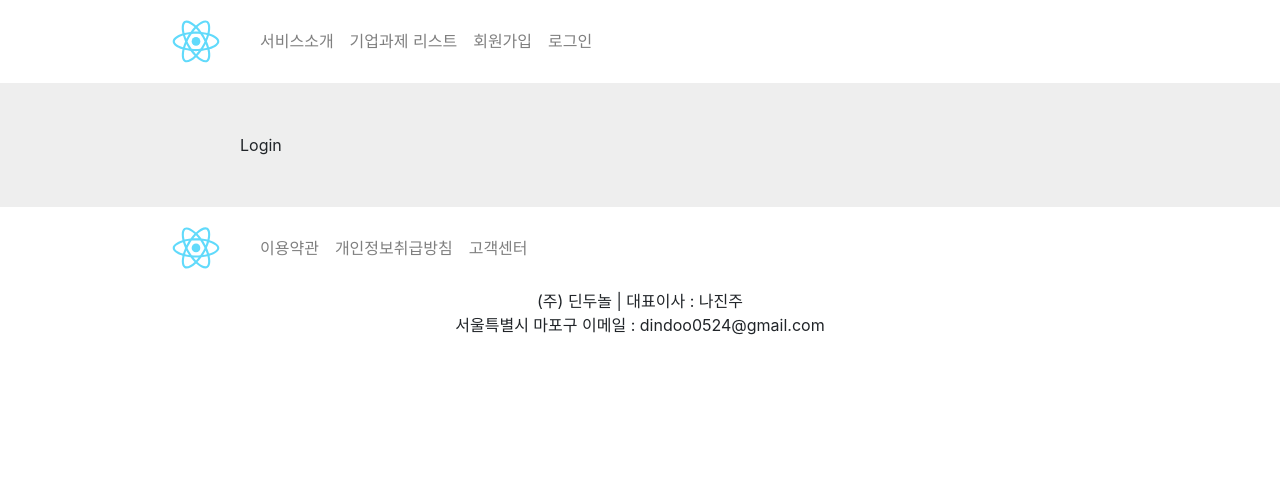
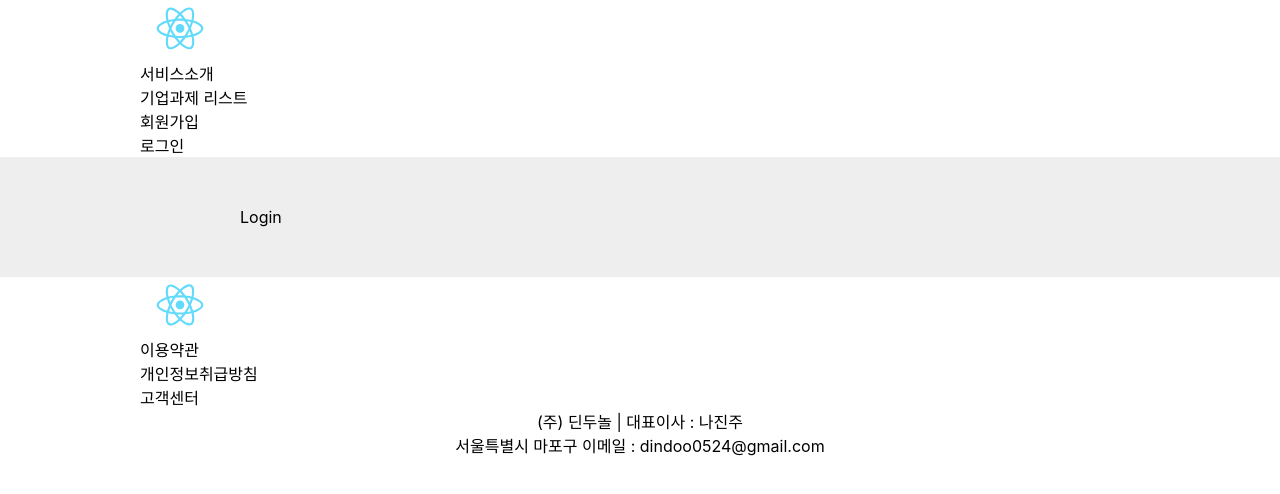
Before and after one commit to JinjuNa/miniowner, a React (Create React App) app: page /login in a window 1280 px wide. Shown: the top 494 px of the page. Built offline with nearby package versions, Linux system fonts and the light colour scheme.

Commit message:
bootstrap 제거

```diff
--- a/src/App.js
+++ b/src/App.js
@@ -1,7 +1,6 @@
 import React from 'react';
 import './App.css';
 import {BrowserRouter as Router, Route, Switch} from 'react-router-dom'
-import 'bootstrap/dist/css/bootstrap.min.css';
 import Header from './components/Header';
 import Home from './pages/Home';
 import Project from './pages/Project';
--- a/src/components/Footer.js
+++ b/src/components/Footer.js
@@ -1,6 +1,5 @@
 import React from 'react';
 // import {BrowserRouter as Link} from 'react-router-dom'
-import {Navbar} from 'react-bootstrap';
 import logo from '../logo.svg';
 import NavList from './NavList';
 
@@ -15,10 +14,10 @@ const Footer = () => {
   return (
     <footer>
       <div className="wrap">
-        <Navbar>
-            <Navbar.Brand href="/"><img src={logo} className="App-logo" alt="logo" /></Navbar.Brand>
+        <div>
+            <a href="/"><img src={logo} className="App-logo" alt="logo" /></a>
             <NavList menuList={item}/>
-        </Navbar>
+        </div>
         <div className="copyRight">
             (주) 딘두놀 | 대표이사 : 나진주 <br />
             서울특별시 마포구
--- a/src/components/Header.js
+++ b/src/components/Header.js
@@ -1,7 +1,6 @@
 import React from 'react';
 import logo from '../logo.svg';
 // import {BrowserRouter as Link} from 'react-router-dom'
-import {Navbar} from 'react-bootstrap';
 import NavList from './NavList';
 
 const Header =() => {
@@ -17,11 +16,11 @@ const Header =() => {
   return (
     <header>
       <div className="wrap">
-        <Navbar>
-            <Navbar.Brand href="/"><img src={logo} className="App-logo" alt="logo" /></Navbar.Brand>
+        <div>
+            <a href="/"><img src={logo} className="App-logo" alt="logo" /></a>
             <NavList menuList={item}/>
             <NavList menuList={loginItem} className="mr-auto" />
-        </Navbar>
+        </div>
 
       </div>
     </header>
--- a/src/components/NavList.js
+++ b/src/components/NavList.js
@@ -1,20 +1,19 @@
 import React from 'react';
-import {Nav} from 'react-bootstrap';
 
 const NavItem = ({title, link}) => {
     return (
-        <Nav.Item>
-            <Nav.Link href={link}>{title}</Nav.Link>
-        </Nav.Item>
+        <div>
+            <a href={link}>{title}</a>
+        </div>
     )
 }
 
 const NavList = ({menuList, className}) => {
         const listItem = menuList.map((item, index)=> <NavItem title={item.title} link={item.link} key={index}/>);
     return (
-        <Nav className={className}>
+        <div className={className}>
             {listItem}
-        </Nav>
+        </div>
     )
 }
 
--- a/src/components/ProjectComponent.js
+++ b/src/components/ProjectComponent.js
@@ -1,7 +1,6 @@
-import React, { Component } from 'react';
+import React from 'react';
 import styled from 'styled-components';
-// import {BrowserRouter as Link} from 'react-router-dom'
-// import {Nav, Navbar} from 'react-bootstrap';
+
 const UL = styled.ul`
     text-align:center;
 `
@@ -55,31 +54,31 @@ const LI = styled.li`
         color : gray;
     }
 `
-const ProjectBox = () => {
+const ProjectBox = (props) => {
     let statusClass ='dateContainer ';
-    if(this.props.status === '모집 중'){ statusClass += 'green' }
-    if(this.props.status === '진행 중'){ statusClass += 'red' }
-    if(this.props.status === '종료'){ statusClass += 'gray' }
-    const link = '/item/'+this.props.num;
+    if(props.status === '모집 중'){ statusClass += 'green' }
+    if(props.status === '진행 중'){ statusClass += 'red' }
+    if(props.status === '종료'){ statusClass += 'gray' }
+    const link = '/item/'+props.num;
 
     return (
         <LI>
             <a href={link}>
             <div className="imgContainer"></div>
             <div className="txtContainer">
-                <p>{this.props.category}</p>
-                <h3>{this.props.title}</h3>
+                <p>{props.category}</p>
+                <h3>{props.title}</h3>
             </div>
             <div className= {statusClass}>
-                {this.props.status}
+                {props.status}
             </div>
             </a>
         </LI>
     )
 }
 
-const ProjectComponent = () => {
-    const limit = this.props.limit;
+const ProjectComponent = (props) => {
+    const limit = props.limit;
     const projectItem = [
         {num : 1, title : '\'중고나라\' 브랜드 개선 아이디어 제안', category : '기획아이디어제안마케팅', status : '모집 중', dateActive : true, date : '2020.04.27', img : '1.jpg' },
         {num : 2, title : '새로운 소비 트랜드, \'그린 컨슈머\'를 겨냥한 친환경 화장품 파우치 기획', category : '기획아이디어제안마케팅', status : '모집 중', dateActive : true, date : '2020.04.27', img : '2.jpg' },
--- /dev/null
+++ b/src/pages/Home.css
@@ -0,0 +1,4 @@
+.allProject{
+    text-align : right;
+    padding-right: 10px;
+}
--- a/src/pages/Home.js
+++ b/src/pages/Home.js
@@ -1,7 +1,7 @@
 import React from 'react';
 import styled from 'styled-components';
-import { Carousel } from 'react-bootstrap';
 import ProjectComponent from '../components/ProjectComponent';
+import './Home.css';
 
 const CarouselImg = styled.div`
   width:800px;
@@ -11,13 +11,13 @@ const CarouselImg = styled.div`
 
 const CarouselComponent = (props) =>{
   return (
-    <Carousel.Item>
+    <div>
       <CarouselImg className="d-block w-100"/>
-      <Carousel.Caption>
+      <div>
         <h3>{props.label}</h3>
         <p>{props.detail}</p>
-      </Carousel.Caption>
-    </Carousel.Item>
+      </div>
+    </div>
   )
 }
 
@@ -29,44 +29,21 @@ const CarouselBox = () => {
     ]
     const slideContent = slideItem.map((slideItem, index)=> <CarouselComponent label={slideItem.label} detail={slideItem.detail} key={index} />);
     return(
-      <Carousel>
+      <div>
         {slideContent}
-      </Carousel>
+      </div>
     )
 }
 
 const Home = () => {
   return (
     <div className="pageContainer">
-        {/* <CarouselBox /> */}
-        <Carousel>
-          <Carousel.Item>
-            <CarouselImg className="d-block w-100" />
-            <Carousel.Caption>
-              <h3>First slide label</h3>
-              <p>Nulla vitae elit libero, a pharetra augue mollis interdum.</p>
-            </Carousel.Caption>
-          </Carousel.Item>
-          <Carousel.Item>
-            <CarouselImg className="d-block w-100"/>
-            <Carousel.Caption>
-              <h3>Second slide label</h3>
-              <p>Lorem ipsum dolor sit amet, consectetur adipiscing elit.</p>
-            </Carousel.Caption>
-          </Carousel.Item>
-          <Carousel.Item>
-            <CarouselImg className="d-block w-100"/>
-            <Carousel.Caption>
-              <h3>Third slide label</h3>
-              <p>Praesent commodo cursus magna, vel scelerisque nisl consectetur.</p>
-            </Carousel.Caption>
-          </Carousel.Item>
-        </Carousel>
+        <CarouselBox />
 
         <section className="projectSection">
           <h2>미니인턴을 신청하세요</h2>
           <p>이제 집, 학교, 도서관, 카페에서 인턴십을 경험하고, 실무역량평가로 취업하세요.</p>
-          <div style={{textAlign : 'right', paddingRight : '10px'}}>
+          <div className="allProject">
             <a href="/project">모든 기업과제 보러가기</a>
           </div>
           <ProjectComponent limit={8} />
```
